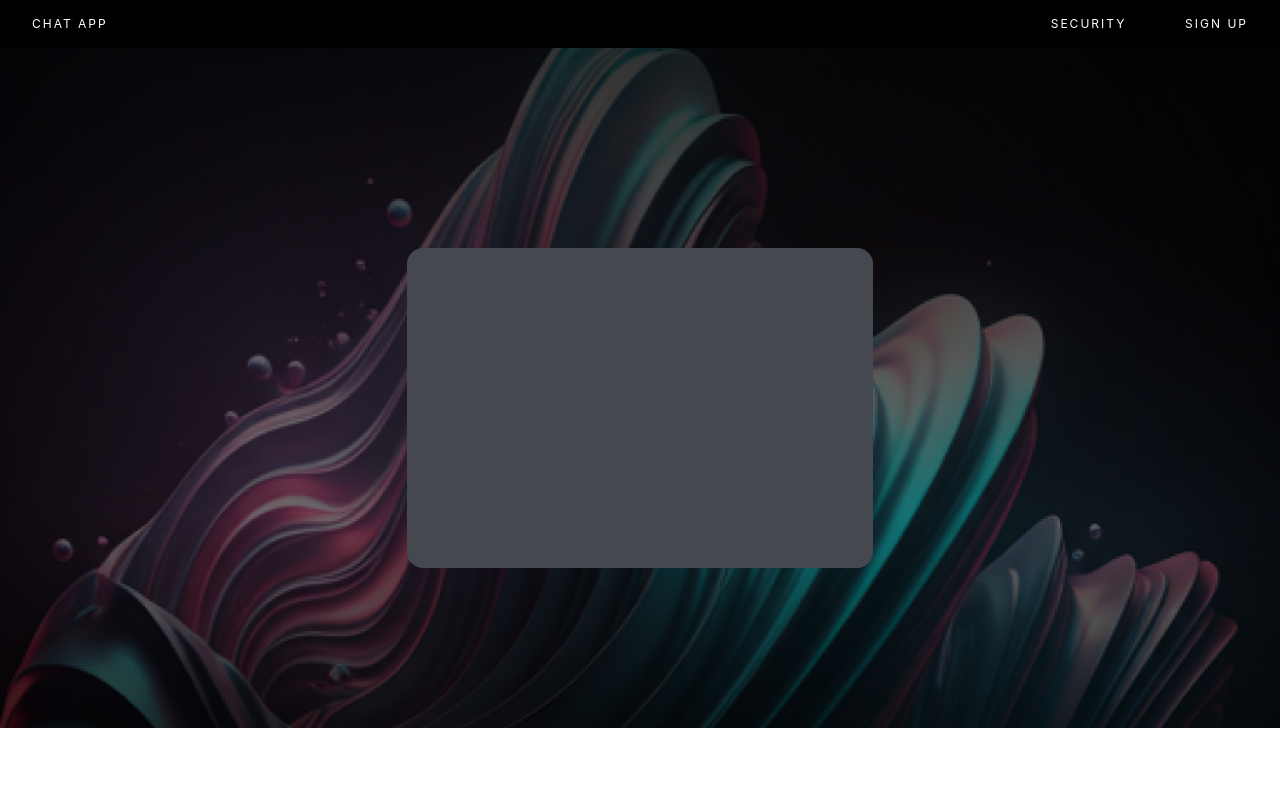
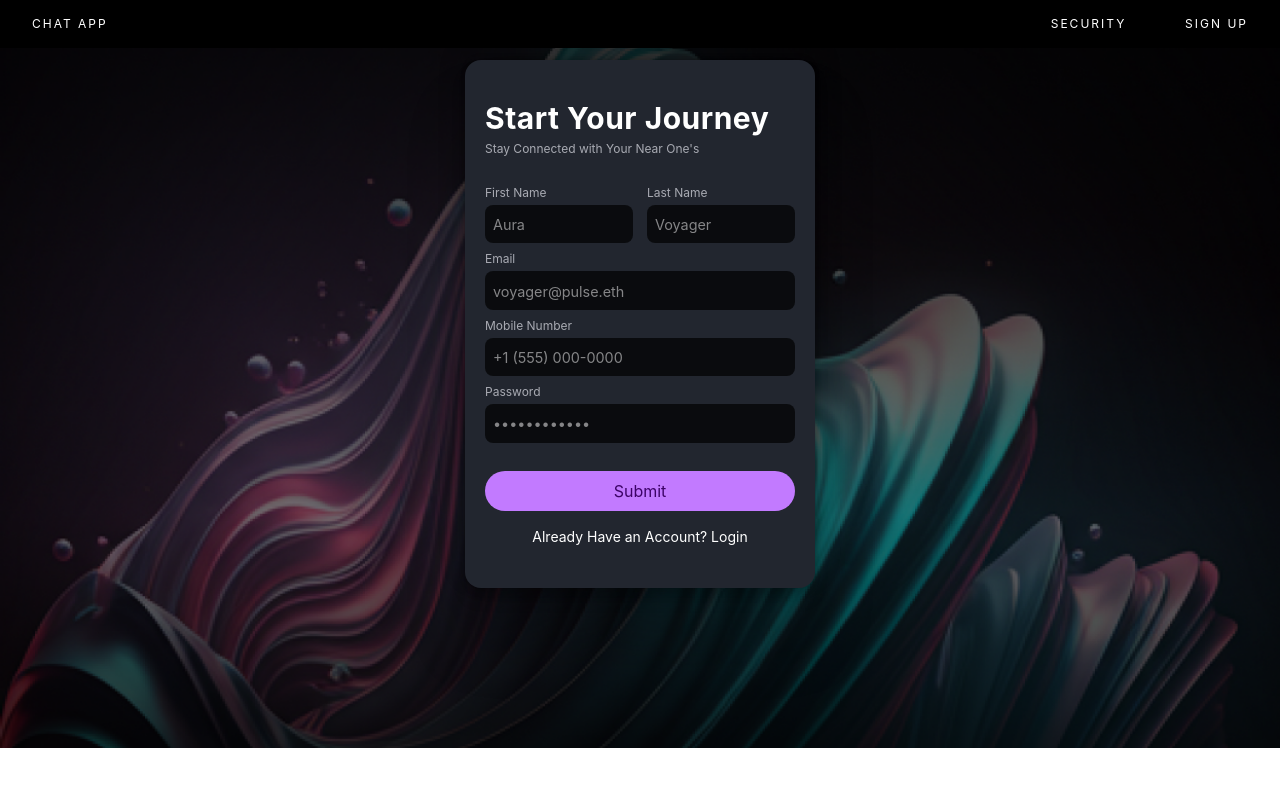
Before and after one commit to Mhassan0001/Realtime-socket-chat-frontend, a React (Vite) app: page / in a window 1280 px wide. Shown: the top 786 px of the page. Built offline with nearby package versions, Linux system fonts and the light colour scheme.

Commit message:
wip: sign-up form partial work - grid layout and basic styling

```diff
--- a/src/components/SignUp.jsx
+++ b/src/components/SignUp.jsx
@@ -4,8 +4,77 @@ const SignUp = () => {
   return (
     <>
       <div className="bg">
-        <div className="flex items-center justify-center pt-50">
-          <div className="form"></div>
+        <div className="flex items-center justify-center pt-3">
+          <div className="form px-5 text-white">
+            <p className="sign-text  pt-9 ">Start Your Journey</p>
+            <p className="sign-text-1 text-[#A9ABB3] text-xs">
+              Stay Connected with Your Near One's
+            </p>
+            <div className="grid grid-cols-10 gap-3.5 pt-7 ">
+              <div className="col-span-5">
+                <p className="text-xs pb-1 text-[#A9ABB3] ">First Name</p>
+                <input
+                placeholder="Aura"
+                  type="text"
+                  className="w-full  rounded-lg h-form-custom"
+                />
+              </div>
+
+              <div className="col-span-5 ">
+                <p className="text-xs text-[#A9ABB3] pb-1">Last Name</p>
+                <input
+                placeholder="Voyager"
+                  type="text"
+                  className="w-full  rounded-lg h-form-custom"
+                />
+              </div>
+            </div>
+
+            <div className="grid grid-cols-1">
+              <div className="col-1 pt-2">
+                <p className="text-xs text-[#A9ABB3] pb-1">Email</p>
+                <input
+                placeholder="voyager@pulse.eth"
+                  type="text"
+                  className="w-full  rounded-lg h-form-custom"
+                />
+              </div>
+            </div>
+
+            <div className="grid grid-cols-1">
+              <div className="col-1 pt-2">
+                <p className="text-xs text-[#A9ABB3] pb-1">Mobile Number</p>
+                <input
+                placeholder="+1 (555) 000-0000"
+                  type="text"
+                  className="w-full  rounded-lg h-form-custom"
+                />
+              </div>
+            </div>
+
+            <div className="grid grid-cols-1">
+              <div className="col-1 pt-2">
+                <p className="text-xs text-[#A9ABB3] pb-1">Password</p>
+                <input
+                placeholder="••••••••••••"
+                  type="text"
+                  className="w-full  rounded-lg h-form-custom"
+                />
+              </div>
+            </div>
+
+            <div className="flex justify-center items-center pt-7">
+              <button className="bg-purple-400 text-purple-950  w-full h-10 rounded-3xl">
+                Submit
+              </button>
+            </div>
+
+            <div className="flex justify-center items-center pt-4">
+              <p className="text-sm">
+                Already Have an Account? <span>Login </span>
+              </p>
+            </div>
+          </div>
         </div>
       </div>
     </>
--- a/src/index.css
+++ b/src/index.css
@@ -1,7 +1,5 @@
 @import "tailwindcss";
 @import url("https://fonts.googleapis.com/css2?family=Inter:ital,wght@0,100..900;1,100..900&display=swap");
-
-
 
 @theme {
   --font-sans: "Inter", sans-serif;
@@ -17,7 +15,6 @@
   height: auto;
 
   padding-bottom: 10rem;
-
 }
 
 .nav {
@@ -32,10 +29,28 @@
 /* !Signup */
 
 .form {
-  width: 466px;
-  height: 20rem;
-  background-color: #45484F;
+  width: 350px;
+  height: 33rem;
+  background-color: #22262f;
   border-radius: 1rem;
+ box-shadow: rgba(0, 0, 0, 0.25) 0px 54px 55px, rgba(0, 0, 0, 0.12) 0px -12px 30px, rgba(0, 0, 0, 0.12) 0px 4px 6px, rgba(0, 0, 0, 0.17) 0px 12px 13px, rgba(0, 0, 0, 0.09) 0px -3px 5px;
+}
 
+.h-form-custom {
+  height: 2.4rem;
+  background-color: rgba(0, 0, 0, 0.697);
+}
+::placeholder {
+  padding-left: 0.5rem;
+  font-size: 0.9rem;
+}
 
+.sign-text {
+  font-size: 30px;
+  font-weight: bold;
+  letter-spacing: .5px;
 }
+
+/*
+input{
+  background-color: #00000000; */
```
